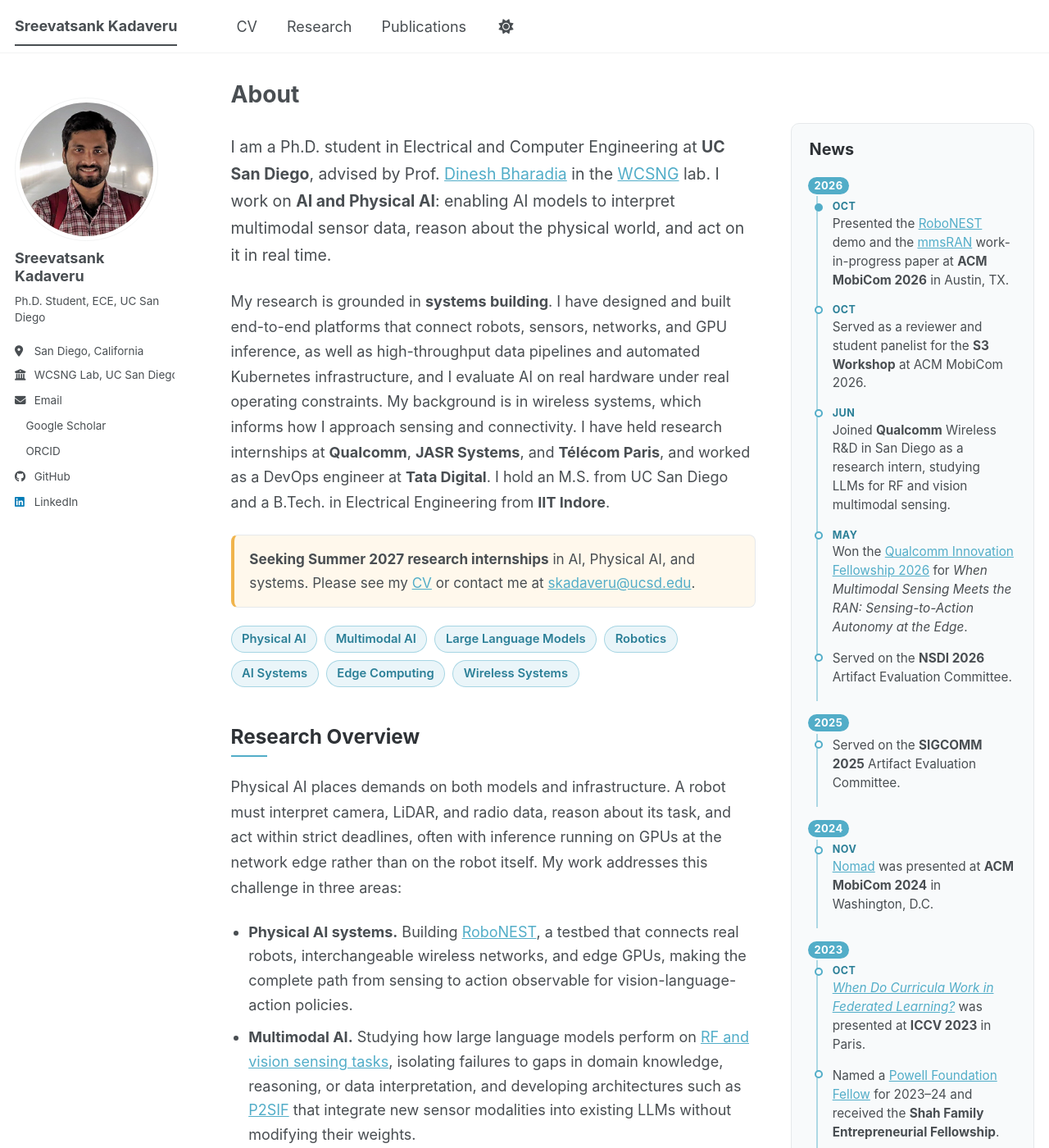
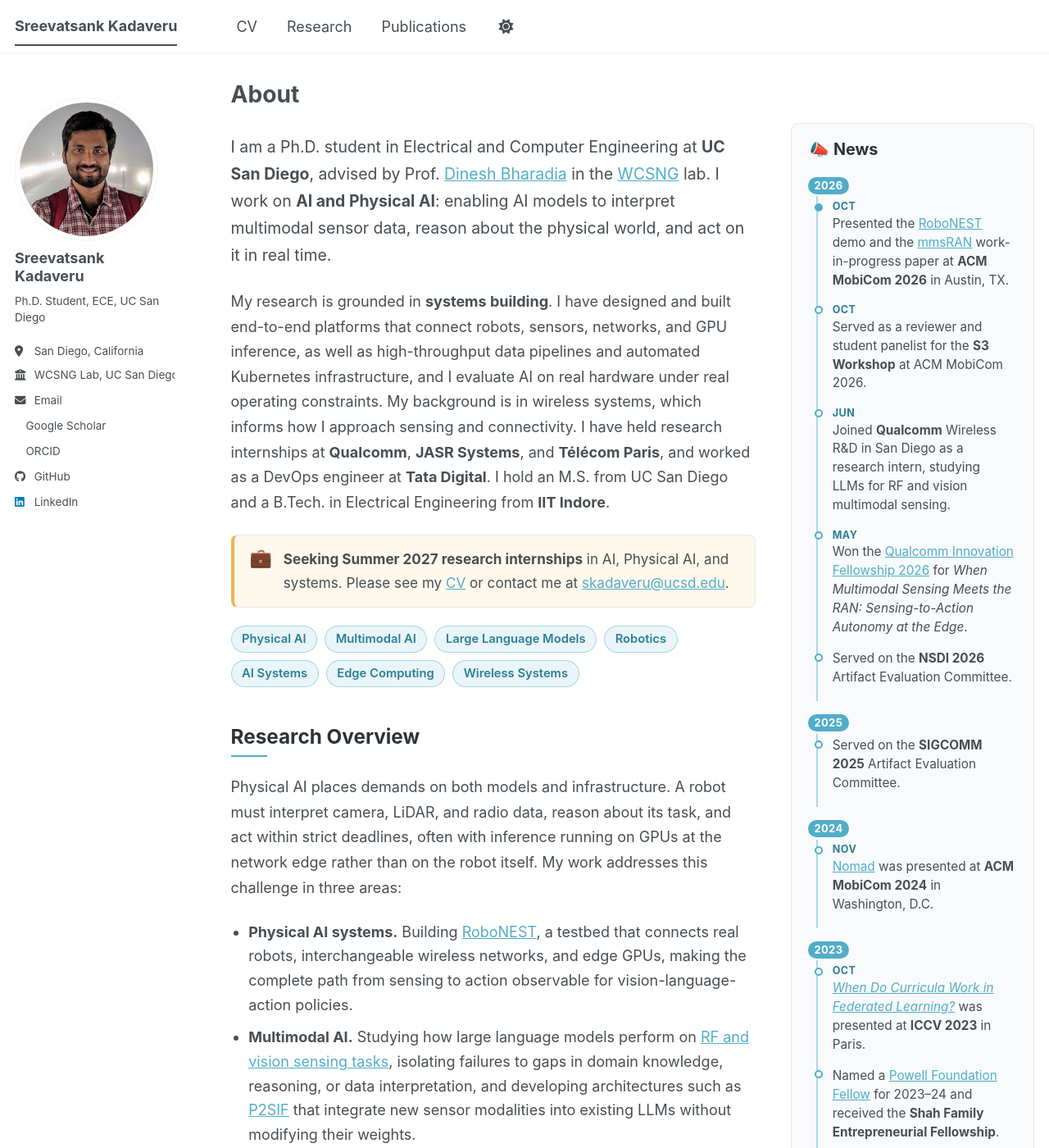
Before and after one commit to sreevatsank1999/sreevatsank1999.github.io, a Jekyll site: the page built from _pages/about.html, in a window 1280 px wide and 1400 px high. Shown: the whole window at 82% size. Built offline with Jekyll 4.4.1, drawn with Linux system fonts in a browser that asks for light colours; a script bundle is joined from its source files by our own code; a style sheet for code colours, icons or effects is not loaded.

Commit message:
Restore homepage icons and add the rfYOLO figure
Bring back the icons on the homepage callouts and News. Give rfYOLO a
figure and rewrite its description from the project's results.

Co-Authored-By: Claude Opus 5.5 <noreply@anthropic.com>

```diff
--- a/_pages/about.html
+++ b/_pages/about.html
@@ -18,6 +18,7 @@ redirect_from:
   <p>My research is grounded in <strong>systems building</strong>. I have designed and built end-to-end platforms that connect robots, sensors, networks, and GPU inference, as well as high-throughput data pipelines and automated Kubernetes infrastructure, and I evaluate AI on real hardware under real operating constraints. My background is in wireless systems, which informs how I approach sensing and connectivity. I have held research internships at <strong>Qualcomm</strong>, <strong>JASR Systems</strong>, and <strong>Télécom Paris</strong>, and worked as a DevOps engineer at <strong>Tata Digital</strong>. I hold an M.S. from UC San Diego and a B.Tech. in Electrical Engineering from <strong>IIT Indore</strong>.</p>
 
   <div class="callout callout--warm">
+    <span class="callout__icon" aria-hidden="true">💼</span>
     <p><strong>Seeking Summer 2027 research internships</strong> in AI, Physical AI, and systems. Please see my <a href="{{ base_path }}/cv/">CV</a> or contact me at <a href="mailto:{{ site.author.email }}">{{ site.author.email }}</a>.</p>
   </div>
 
@@ -42,10 +43,12 @@ redirect_from:
   </ul>
 
   <div class="callout">
+    <span class="callout__icon" aria-hidden="true">🏆</span>
     <p>Winner of the <strong>Qualcomm Innovation Fellowship 2026</strong> for <em>When Multimodal Sensing Meets the RAN: Sensing-to-Action Autonomy at the Edge</em>.</p>
   </div>
 
   <div class="callout">
+    <span class="callout__icon" aria-hidden="true">🤖</span>
     <p><a href="{{ base_path }}/research/#robonest">RoboNEST</a>, our testbed for Physical AI research, was presented as a demo at <strong>ACM MobiCom 2026</strong>.</p>
   </div>
 
@@ -63,7 +66,7 @@ redirect_from:
 </div>
 
 <aside class="news" aria-labelledby="news-title">
-  <h2 class="news__title" id="news-title">News</h2>
+  <h2 class="news__title" id="news-title"><span aria-hidden="true">📣</span> News</h2>
   {% assign current_year = "" %}
   {% for item in site.data.news %}
     {% assign when = item.date | append: "" %}
--- a/_sass/layout/_custom.scss
+++ b/_sass/layout/_custom.scss
@@ -135,6 +135,12 @@ html[data-theme="dark"] {
   p {
     margin: 0;
   }
+}
+
+.callout__icon {
+  flex: none;
+  font-size: 1.3em;
+  line-height: 1.2;
 }
 
 .callout--warm {
```
Also changed, not shown: _research/rfyolo.md (+3 -1 lines), images/research/rfyolo.jpg (added).
